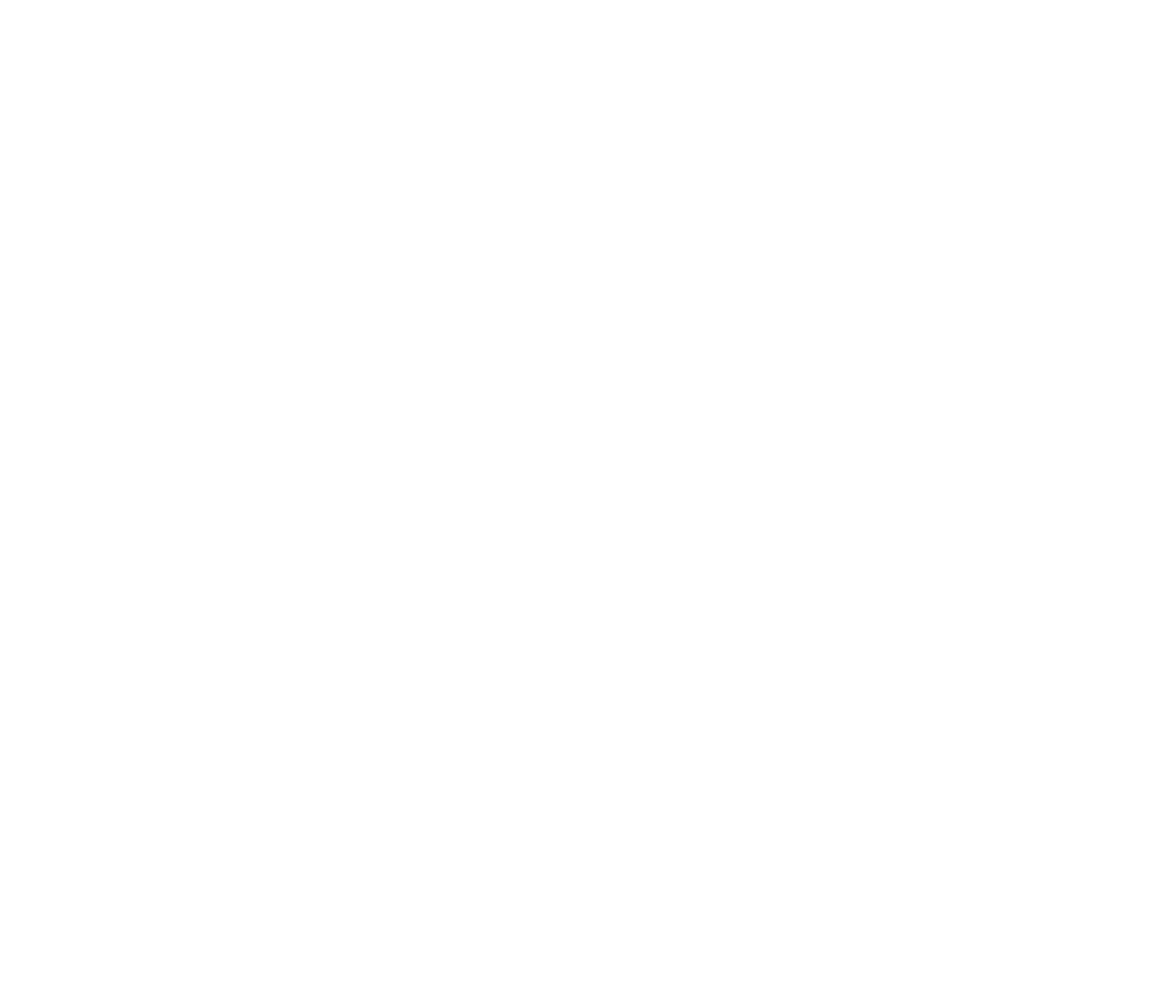
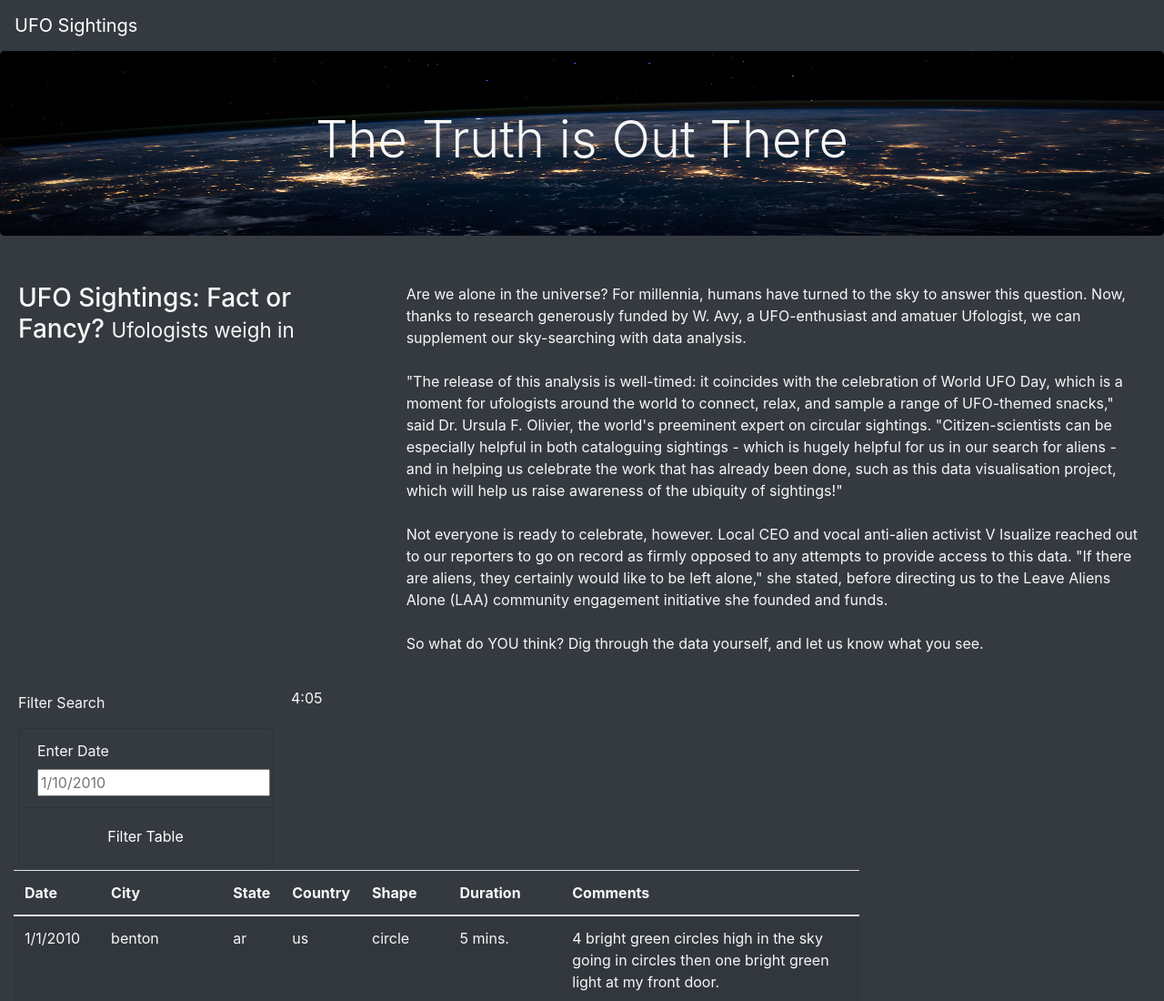
Before and after one commit to batty2021/UFOs, a plain HTML site: page index.html in a window 1280 px wide. Shown: the top 1100 px of the page at 91% size. Before the commit the page ends 800 px from the top, so only its background shows below. Drawn offline with nearby package versions, Linux system fonts and the light colour scheme.

Commit message:
add data to the filterd table

```diff
--- a/index.html
+++ b/index.html
@@ -1,12 +1,98 @@
- <!DOCTYPE html>
- <html lang="en">
+<!DOCTYPE html>
+<html lang="en">
  <head>
-     <meta charset="UTF-8">
-     <meta http-equiv="X-UA-Compatible" content="IE=edge">
-     <meta name="viewport" content="width=device-width, initial-scale=1.0">
-     <title>Document</title>
+   <meta charset="UTF-8" />
+   <meta name="viewport" content="width=device-width, initial-scale=1.0" />
+   <meta http-equiv="X-UA-Compatible" content="ie=edge" />
+   <title>UFO Finder</title>
+   <link
+     rel="stylesheet"
+     href="https://maxcdn.bootstrapcdn.com/bootstrap/4.0.0/css/bootstrap.min.css"
+     integrity="sha384-Gn5384xqQ1aoWXA+058RXPxPg6fy4IWvTNh0E263XmFcJlSAwiGgFAW/dAiS6JXm"
+     crossorigin="anonymous"
+   />
+   <link rel="stylesheet" href="static/css/style.css" />
  </head>
- <body>
-
+ <body class="bg-dark">
+   <div class="wrapper">
+     <!-- Navbar -->
+     <nav class="navbar navbar-dark bg-dark navbar-expand-lg">
+       <a class="navbar-brand" href="index.html">UFO Sightings</a>
+     </nav>
+     <!-- Jumbotron -->
+     <div class="jumbotron">
+       <h1 class="display-4">The Truth is Out There</h1>
+     </div>
+     <!-- Article title and paragraph -->
+     <div class="container-fluid">
+       <div class="row">
+         <div class="col-md-4 article-title">
+           <h3>UFO Sightings: Fact or Fancy? <small>Ufologists weigh in</small></h3>
+         </div>
+         <div class="col-md-8 article-p">
+           <p>
+             Are we alone in the universe? For millennia, humans have turned to the sky to answer
+             this question. Now, thanks to research generously funded by W. Avy, a UFO-enthusiast
+             and amatuer Ufologist, we can supplement our sky-searching with data analysis. <br><br>"The
+             release of this analysis is well-timed: it coincides with the celebration of World UFO
+             Day, which is a moment for ufologists around the world to connect, relax, and sample a
+             range of UFO-themed snacks," said Dr. Ursula F. Olivier, the world's preeminent expert
+             on circular sightings. "Citizen-scientists can be especially helpful in both
+             cataloguing sightings - which is hugely helpful for us in our search for aliens - and
+             in helping us celebrate the work that has already been done, such as this data
+             visualisation project, which will help us raise awareness of the ubiquity of
+             sightings!"<br><br> Not everyone is ready to celebrate, however. Local CEO and vocal
+             anti-alien activist V Isualize reached out to our reporters to go on record as firmly
+             opposed to any attempts to provide access to this data. "If there are aliens, they
+             certainly would like to be left alone," she stated, before directing us to the Leave
+             Aliens Alone (LAA) community engagement initiative she founded and funds. <br><br>So what do
+             YOU think? Dig through the data yourself, and let us know what you see.
+           </p>
+         </div>
+       </div>
+     </div>
+     <!-- Filter -->
+     <div class="container-fluid">
+       <div class="row">
+         <div class="col-md-3">
+           <form class="bg-dark">
+             <p>Filter Search</p>
+             <ul class="list-group">
+               <li class="list-group-item bg-dark">
+                 <label for="datetime">Enter Date</label>
+                 <input type="text" placeholder="1/10/2010" id="datetime" />
+               </li>
+               <li class="list-group-item bg-dark">
+                 <button id="filter-btn" type="button" class="btn btn-dark">
+                   Filter Table
+                 </button>
+               </li>
+             </ul>
+           </form>
+         </div>
+         <!-- Table -->
+4:05
+<div class="col-md-9">
+           <table class="table table-striped">
+             <thead>
+               <tr>
+                 <th>Date</th>
+                 <th>City</th>
+                 <th>State</th>
+                 <th>Country</th>
+                 <th>Shape</th>
+                 <th>Duration</th>
+                 <th>Comments</th>
+               </tr>
+             </thead>
+             <tbody></tbody>
+           </table>
+         </div>
+       </div>
+     </div>
+   </div>
+   <script src="https://cdnjs.cloudflare.com/ajax/libs/d3/4.11.0/d3.js"></script>
+   <script src="static/js/data.js"></script>
+   <script src="static/js/app.js"></script>
  </body>
- </html>
+</html>
--- a/static/css/style.css
+++ b/static/css/style.css
@@ -0,0 +1,17 @@
+body {
+    color: #F7F7F7;
+   }
+   .jumbotron {
+    background-image: url("../images/nasa.jpg");
+    background-size: 100% 100%;
+    text-align: center;
+   }
+   .article-title, .article-p {
+    padding: 20px;
+   }
+   form {
+    padding: 5px;
+   }
+   #filter-btn {
+    width: 100%;
+   }
--- a/static/js/app.js
+++ b/static/js/app.js
@@ -1,15 +1,9 @@
+const tableData = data;
+var tbody = d3.select("tbody");
 function buildTable(data) {
-    // First, clear out any existing data
  tbody.html("");
-
-    // Next, loop through each object in the data
-    // and append a row and cells for each value in the row
  data.forEach((dataRow) => {
-      // Append a row to the table body
    let row = tbody.append("tr");
-
-      // Loop through each field in the dataRow and add
-      // each value as a table cell (td)
    Object.values(dataRow).forEach((val) => {
      let cell = row.append("td");
        cell.text(val);
@@ -17,28 +11,13 @@ function buildTable(data) {
    );
  });
 }
-
 function handleClick() {
-    // Grab the datetime value from the filter
  let date = d3.select("#datetime").property("value");
  let filteredData = tableData;
-
-     // Check to see if a date was entered and filter the
-    // data using that date.
  if (date) {
-      // Apply `filter` to the table data to only keep the
-      // rows where the `datetime` value matches the filter value
    filteredData = filteredData.filter(row => row.datetime === date);
  }
-
-     // Rebuild the table using the filtered data
-    // @NOTE: If no date was entered, then filteredData will
-    // just be the original tableData.
  buildTable(filteredData);
 }
-
-  // Attach an event to listen for the form button
 d3.selectAll("#filter-btn").on("click", handleClick);
-
-  // Build the table when the page loads
 buildTable(tableData);
```
Also changed, not shown: Resources/Filter_search.png (added), Resources/UFO_Sightings.png (added), static/images/nasa.jpg (added). Lines whose indentation alone changed are shown as unchanged.
